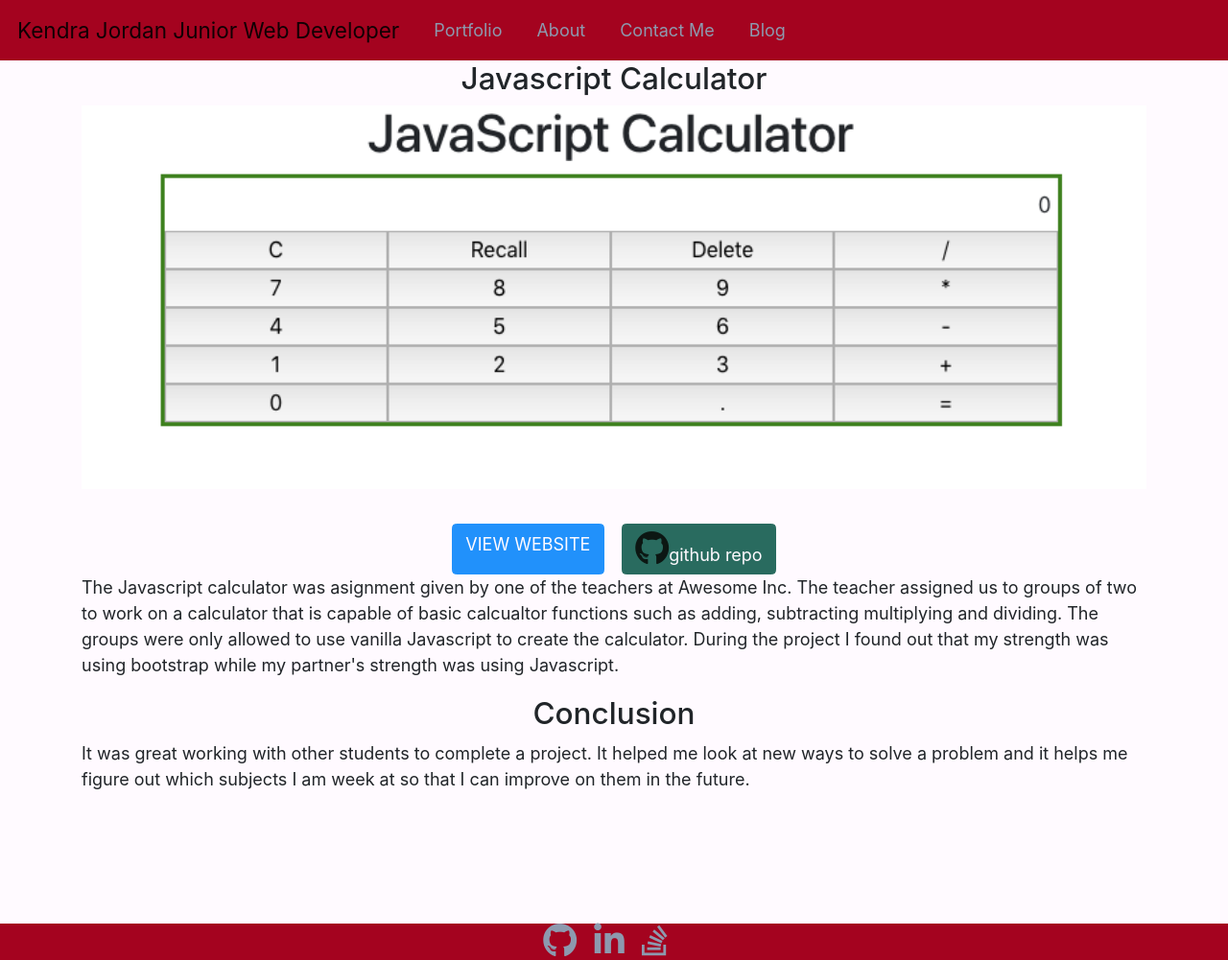
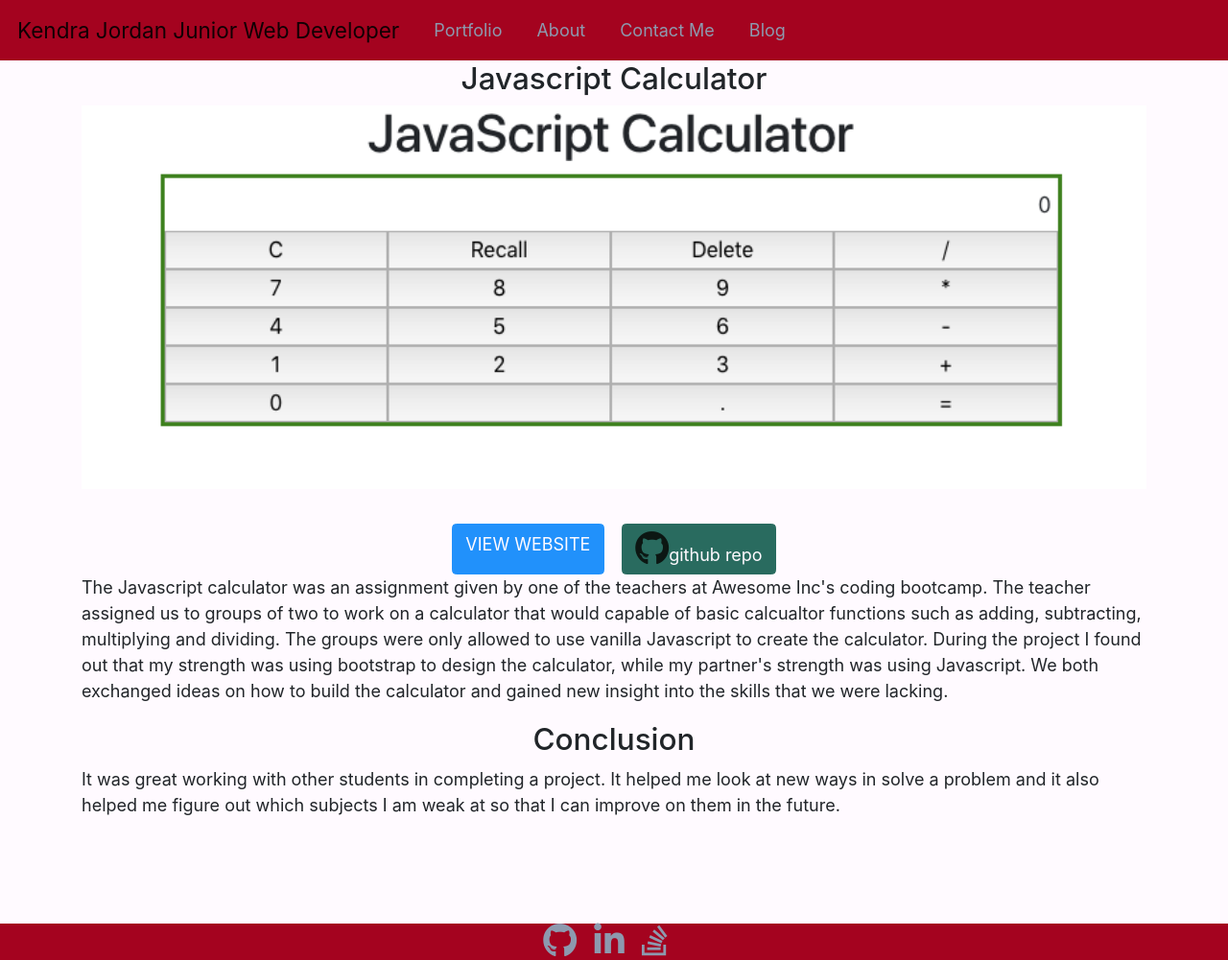
Before and after one commit to kendrajordan/kendrajordan.github.io, a Jekyll site: the page built from portfolio/javascriptcalculator.html, in a window 1280 px wide. Shown: the whole page at 96% size. Built offline with Jekyll 4.4.1, drawn with Linux system fonts in a browser that asks for light colours; nearby versions of some CDN libraries.

Commit message:
Updated the grammer in calculator

```diff
--- a/portfolio/javascriptcalculator.html
+++ b/portfolio/javascriptcalculator.html
@@ -12,9 +12,9 @@ permalink: /portfolio/javascriptcalculator
     <a href="https://kendrajordan.github.io/Calculator/dist/" target="_blank"class='btn btn-info mr-3'>VIEW WEBSITE</a>
     <a class='btn btn-success'href='https://github.com/kendrajordan/Calculator'target="_blank"><i class="fab fa-github fa-2x text-dark"></i>github repo</a>
   </div>
-  <p>The Javascript calculator was asignment given by one of the teachers at Awesome Inc. The teacher assigned us to groups of two to work on a calculator that is capable of
-  basic calcualtor functions such as adding, subtracting multiplying and dividing. The groups were only allowed to use vanilla Javascript to create the calculator. During the project I found out that my
-strength was using bootstrap while my partner's strength was using Javascript.</p>
+  <p>The Javascript calculator was an assignment given by one of the teachers at Awesome Inc's coding bootcamp. The teacher assigned us to groups of two to work on a calculator that would capable of
+  basic calcualtor functions such as adding, subtracting, multiplying and dividing. The groups were only allowed to use vanilla Javascript to create the calculator. During the project I found out that my
+strength was using bootstrap to design the calculator, while my partner's strength was using Javascript. We both exchanged ideas on how to build the calculator and gained new insight into the skills that we were lacking.</p>
   <h3 class='text-center'>Conclusion</h3>
-  <p>It was great working with other students to complete a project. It helped me look at new ways to solve a problem and it helps me figure out which subjects I am week at so that I can improve on them in the future.</p>
+  <p>It was great working with other students in completing a project. It helped me look at new ways in solve a problem and it also helped me figure out which subjects I am weak at so that I can improve on them in the future.</p>
   </main>
```
